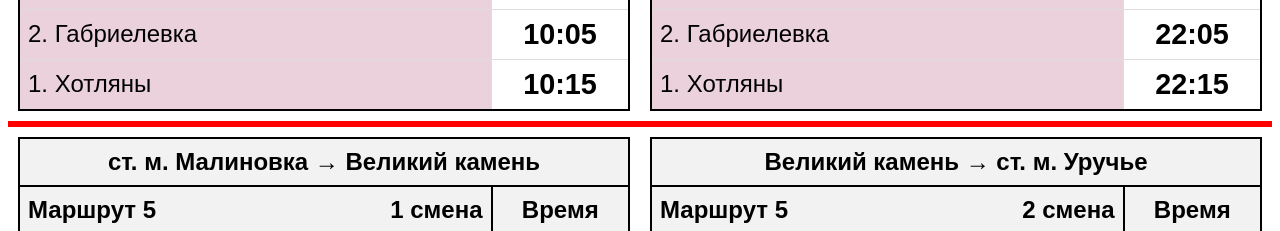
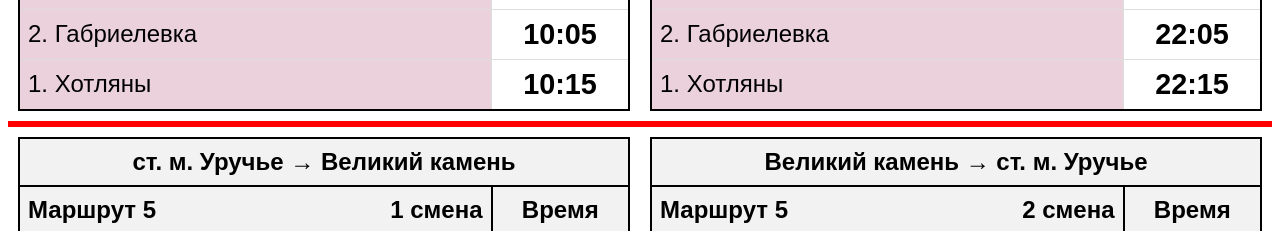
Before and after one commit to miran-bel/bus, a plain HTML site: page index.html in a window 1280 px wide. Shown: the part 4280-4511 px from the top of the page. Drawn offline with Linux system fonts and the light colour scheme.

Commit message:
Edit  index.html

```diff
--- a/index.html
+++ b/index.html
@@ -764,7 +764,7 @@
         <!-- Первая таблица -->
         <table class="table">
             <tr>
-                <th colspan="2" style="text-align: center;" >ст. м. Малиновка → Великий камень</th>
+                <th colspan="2" style="text-align: center;" >ст. м. Уручье → Великий камень</th>
             </tr>
             <tr>
                 <th>Маршрут 5 <span style="float: right;">1 смена</span></th>
```
